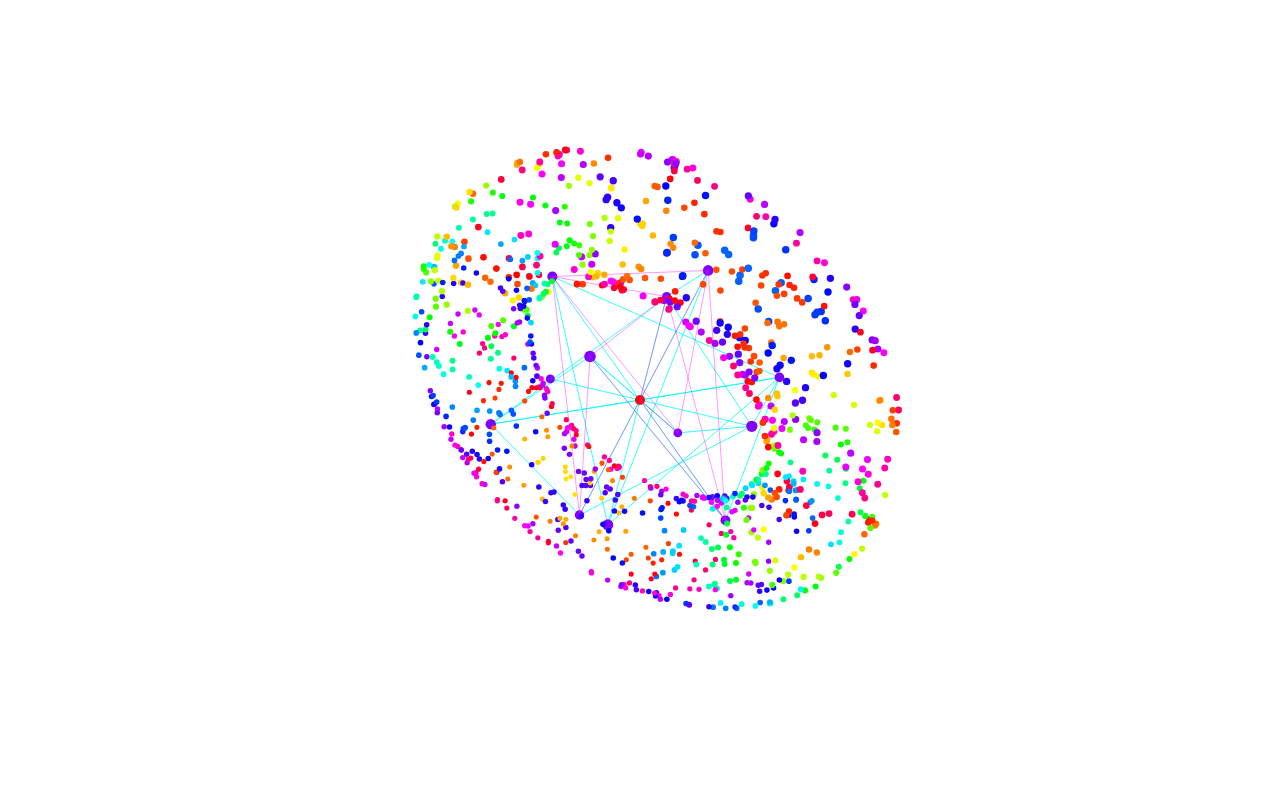
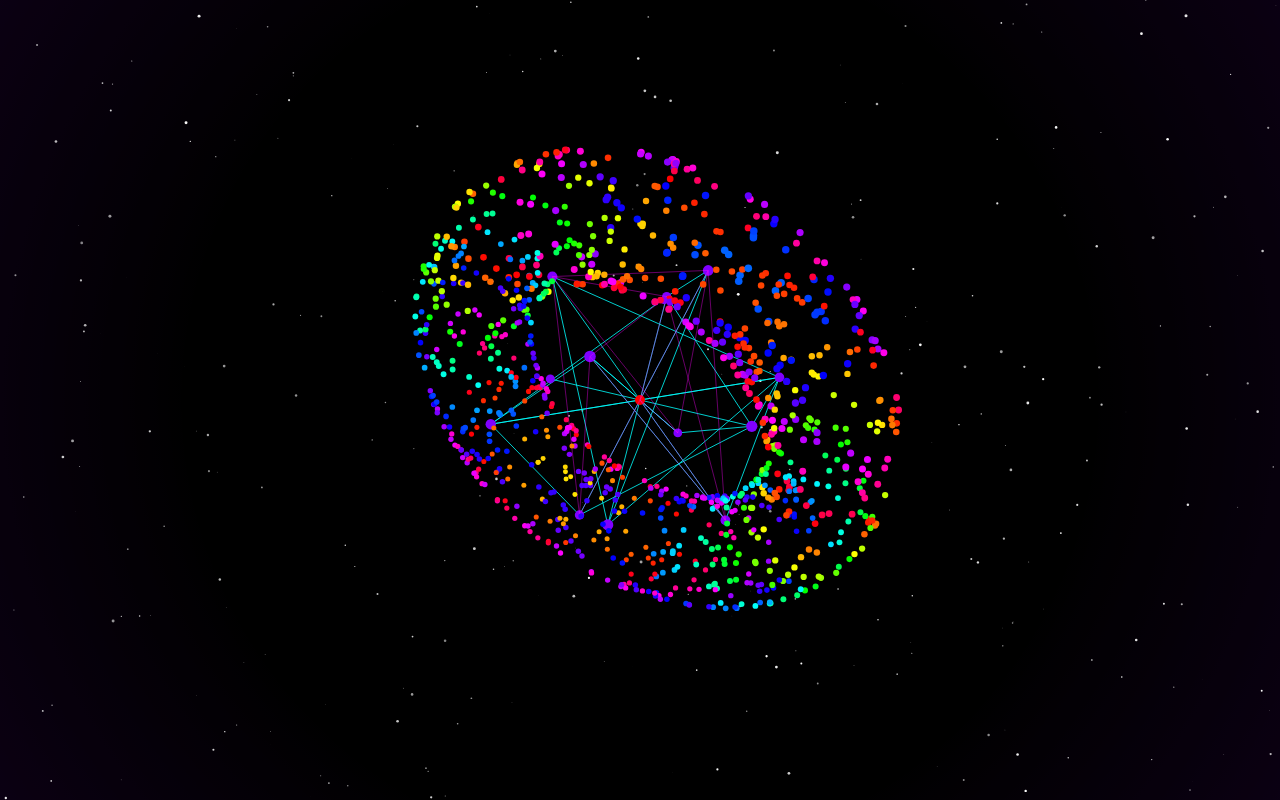
Before and after one commit to VictorDron/Merkabah_2, a plain HTML site: page index.html in a window 1280 px wide. Drawn offline with Linux system fonts and the light colour scheme.

Commit message:
Update styles.css

```diff
--- a/styles.css
+++ b/styles.css
@@ -7,12 +7,29 @@
 body, html {
     width: 100%;
     height: 100%;
-    background-color: #ffffff; /* Fundo branco */
+    background: #000;
     overflow: hidden;
+    font-family: 'Arial', sans-serif;
 }
 
 canvas {
-    display: block;
+    position: fixed;
+    top: 0;
+    left: 0;
+    z-index: 1;
+}
+
+#energyOverlay {
+    position: fixed;
+    top: 0;
+    left: 0;
     width: 100%;
     height: 100%;
+    z-index: 2;
+    pointer-events: none;
+    background: radial-gradient(circle at 50% 50%,
+        rgba(255,255,255,0) 60%,
+        rgba(143, 0, 255, 0.1) 100%);
+    mix-blend-mode: screen;
+    opacity: 0.7;
 }
```
